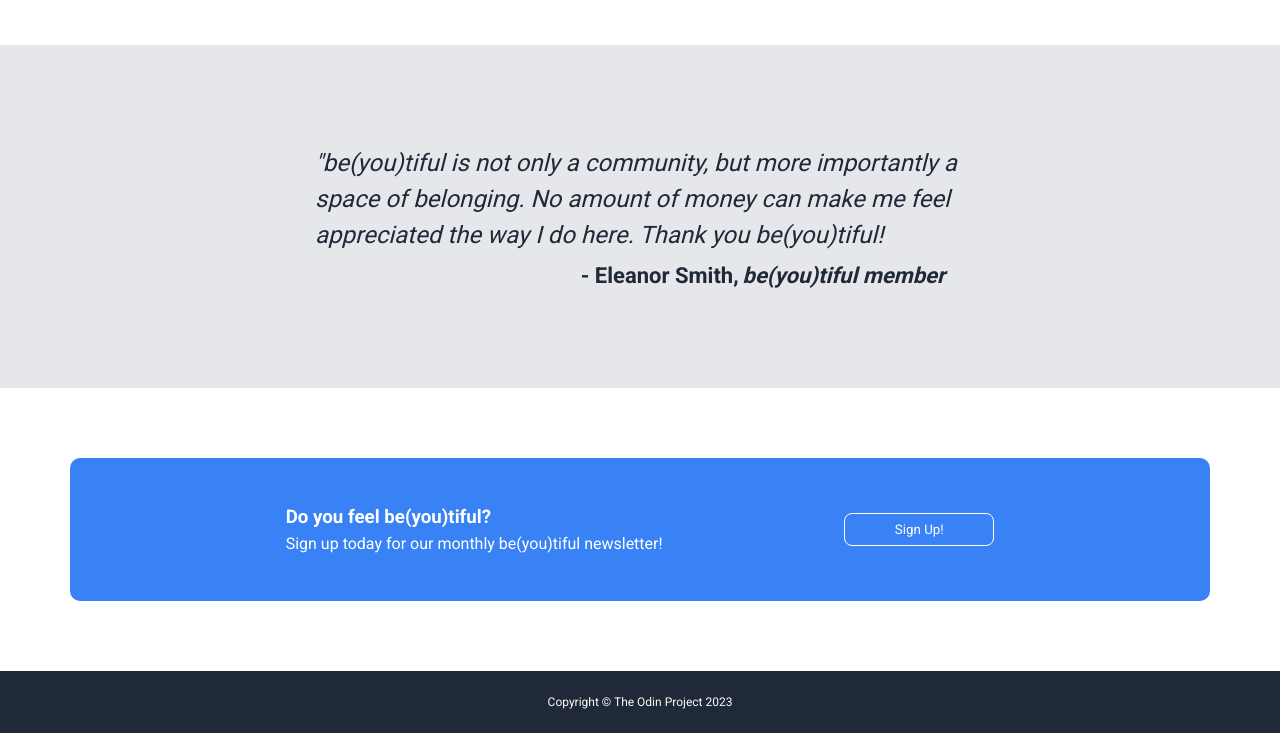
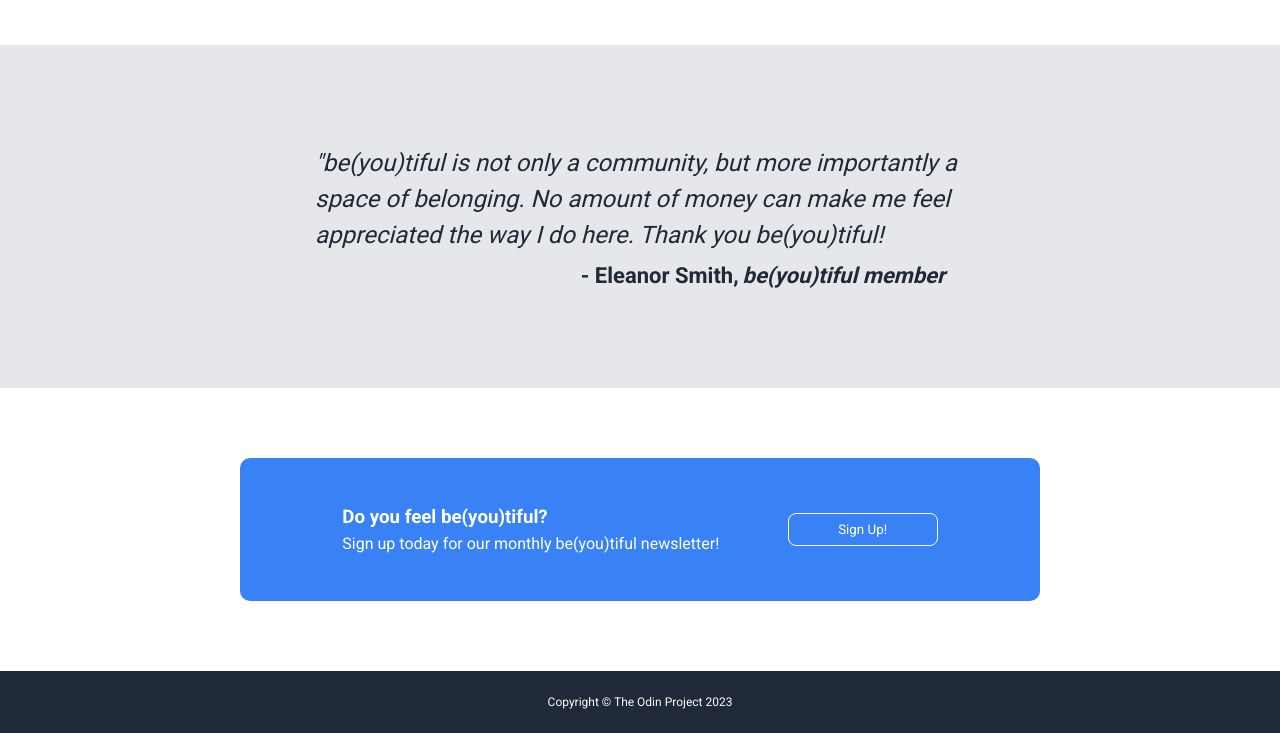
Before and after one commit to rconanan/landing-page, a plain HTML site: page index.html in a window 1280 px wide. Shown: the part 781-1514 px from the top of the page. Drawn offline with Linux system fonts and the light colour scheme.

Commit message:
Finalize CTA Section,Final Landing Page Complete

```diff
--- a/style.css
+++ b/style.css
@@ -177,7 +177,7 @@ figcaption {
 .cta-container {
   padding: 48px;
   background-color: #3882f6;
-  min-width: 800px;
+  width: 800px;
   border-radius: 10px;
   display: flex;
   margin: 0 auto;
```
